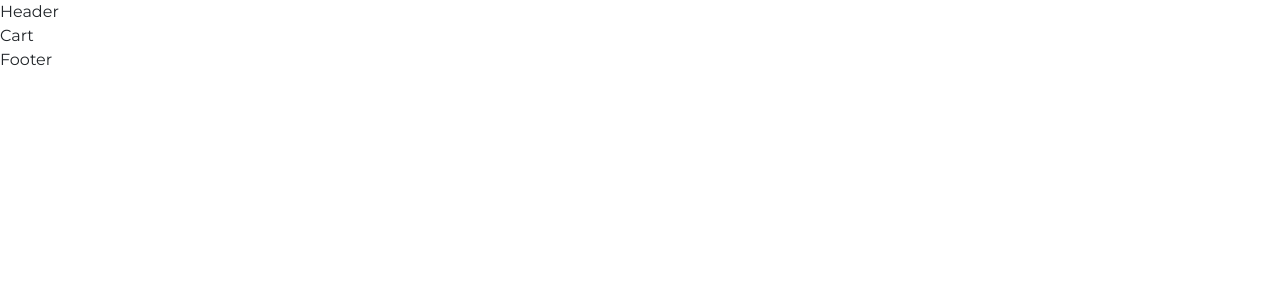
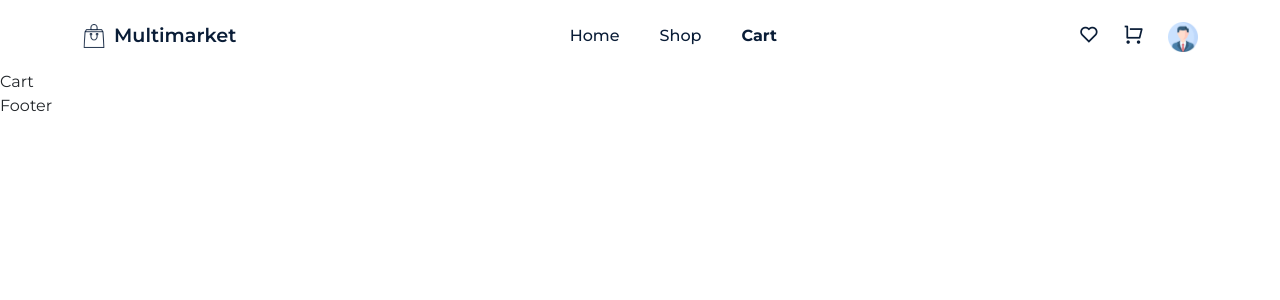
Before and after one commit to homie43/ecom-shop, a React (Create React App) app: page /cart in a window 1280 px wide. Shown: the top 300 px of the page. Built offline with nearby package versions, Linux system fonts and the light colour scheme.

Commit message:
header layout complited, optimization nav__item

```diff
--- a/src/App.css
+++ b/src/App.css
@@ -54,3 +54,15 @@
   text-decoration: none;
   color: unset;
 }
+
+a:hover {
+  color: unset;
+}
+
+img {
+  width: 100%;
+}
+
+section {
+  padding: 60px 0px;
+}
--- /dev/null
+++ b/src/components/Header/Header.css
@@ -0,0 +1,67 @@
+.header {
+  width: 100%;
+  height: 70px;
+  line-height: 70px;
+}
+
+.nav__wrapper {
+  display: flex;
+  align-items: center;
+  justify-content: space-between;
+}
+
+.logo {
+  display: flex;
+  column-gap: 8px;
+}
+
+.logo img {
+  width: 1.5rem;
+  height: 1.5rem;
+}
+
+.logo h1 {
+  font-size: 1.2rem;
+  font-weight: 600;
+  color: var(--primary-color);
+}
+
+.menu {
+  display: flex;
+  align-items: center;
+  column-gap: 2.5rem;
+  margin-bottom: 0;
+}
+
+.nav__item a {
+  color: var(--primary-color);
+  font-weight: 500;
+}
+
+.nav__icons {
+  display: flex;
+  align-items: center;
+  column-gap: 1.5rem;
+}
+
+.nav__icons span i {
+  font-size: 1.3rem;
+  color: var(--primary-color);
+  cursor: pointer;
+}
+
+.nav__icons span img {
+  width: 30px;
+  height: 30px;
+  cursor: pointer;
+}
+
+.mobile__menu {
+  font-size: 1.3rem;
+  color: var(--primary-color);
+  display: none;
+}
+
+.nav__active {
+  font-weight: 700 !important;
+}
--- a/src/components/Header/Header.jsx
+++ b/src/components/Header/Header.jsx
@@ -1,7 +1,74 @@
 import React from "react";
+import { NavLink } from "react-router-dom";
+// первый раз работаю с react bootstrap
+// импортирую контейнер и строку
+import { Container, Row } from "reactstrap";
+
+import logo from "../../assets/images/eco-logo.png";
+import userIcon from "../../assets/images/user-icon.png";
+
+import "./Header.css";
 
 const Header = () => {
-  return <div>Header</div>;
+  const nav__links = [
+    { path: "home", display: "Home" },
+    { path: "shop", display: "Shop" },
+    { path: "cart", display: "Cart" },
+  ];
+
+  return (
+    <header className="header">
+      <Container>
+        <Row>
+          <div className="nav__wrapper">
+            <div className="logo">
+              <img src={logo} alt="Logo" />
+              <div>
+                <h1>Multimarket</h1>
+              </div>
+            </div>
+
+            <div className="navigation">
+              <ul className="menu">
+                {nav__links.map((item, index) => (
+                  <li className="nav__item" key={index}>
+                    <NavLink
+                      to={item.path}
+                      className={(navClass) =>
+                        navClass.isActive ? "nav__active" : ""
+                      }
+                    >
+                      {item.display}
+                    </NavLink>
+                  </li>
+                ))}
+              </ul>
+            </div>
+
+            <div className="nav__icons">
+              <span className="favorite__icon">
+                <i class="ri-heart-line"></i>
+              </span>
+
+              <span className="cart__icon">
+                <i class="ri-shopping-cart-line"></i>
+              </span>
+
+              <span>
+                <img src={userIcon} alt="user" />
+              </span>
+            </div>
+
+            <div className="mobile__menu">
+              <span>
+                <i class="ri-menu-line"></i>
+              </span>
+            </div>
+          </div>
+        </Row>
+      </Container>
+    </header>
+  );
 };
 
 export default Header;
```
